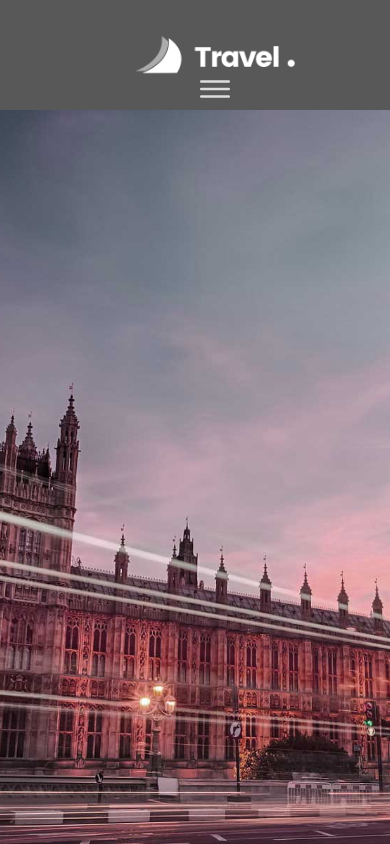
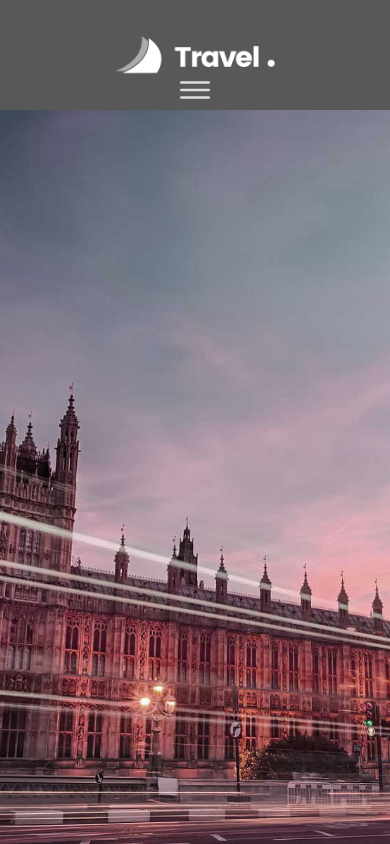
Before and after one commit to B2012257/B2012257.github.io, a plain HTML site: page index.html in a window 390 px wide. Drawn offline with nearby package versions, Linux system fonts and the light colour scheme.

Commit message:
Add files via upload

```diff
--- a/assets/css/style.css
+++ b/assets/css/style.css
@@ -32,16 +32,17 @@ body {
 
 }
 /* Main */
-.main__introduce {
+/* .main__introduce {
     background-image: url(http://www.nicdarkthemes.com/themes/travel/wp/demo/love-travel/wp-content/uploads/sites/3/2018/11/parallax-2.jpg);
+    background-size: cover;
+    background-repeat: no-repeat;
+    background-position: center;
     height: 100vh;
-    background-size: cover;
-    background-position: center;
+} */
+.main__introduce img {
+
+    /* margin-bottom: 100px; */
 }
-/* .main__introduce img {
-    width: 100%;
-    z-index: -99;
-} */
 .blur {
     position: fixed;
 	top: 0;
@@ -54,14 +55,15 @@ body {
     animation: fadeIn linear .6s;
 }
 .introduce__header {
+    position: relative !important;
     width: 100%;
     height: 100px;
     background-color: var(--header-color);
-    padding: 0 0 0 40px;
     position: fixed;
     z-index: 1;
 }
 .introduce__header img.logo {
+    margin-left: 26px;
     width: 160px;
     position: relative;
     top: 50%;
@@ -259,17 +261,31 @@ body {
 }
 .header__tablet {
     display: none;
+    left: 50%;
+    bottom: 0;
+    transform: translateX(-50%);
+    text-align: center;
+    font-size: 40px;
+    color: #fff;
+    position: absolute;
+    opacity: 0.8;
+    height: 40px;
+    /* margin: 28px 47% 0; */
+    cursor: pointer;
+}
+/* .header__tablet {
+    display: none;
     text-align: center;
     margin-top: 28px;
     font-size: 40px;
     color: #fff;
     opacity: 0.8;
     height: 40px;
-    /* margin: 28px 47% 0; */
+
     cursor: pointer;
 
-}
-@media (max-width: 1123px) {
+} */
+@media (max-width: 1086px) {
 
     .header__navbar {
         display: none;
@@ -278,6 +294,7 @@ body {
     .introduce__header img.logo {
         left: 50%;
         transform: translate(-50%, -50%);
+        margin-left: 0;
     }
     .introduce__header {
         height: 110px;
@@ -346,7 +363,7 @@ body {
     color: rgba(0, 0, 0, 0.89);
     /* z-index: 0; */
 }
-.
+
 .package-box .name {
 
 }
```
